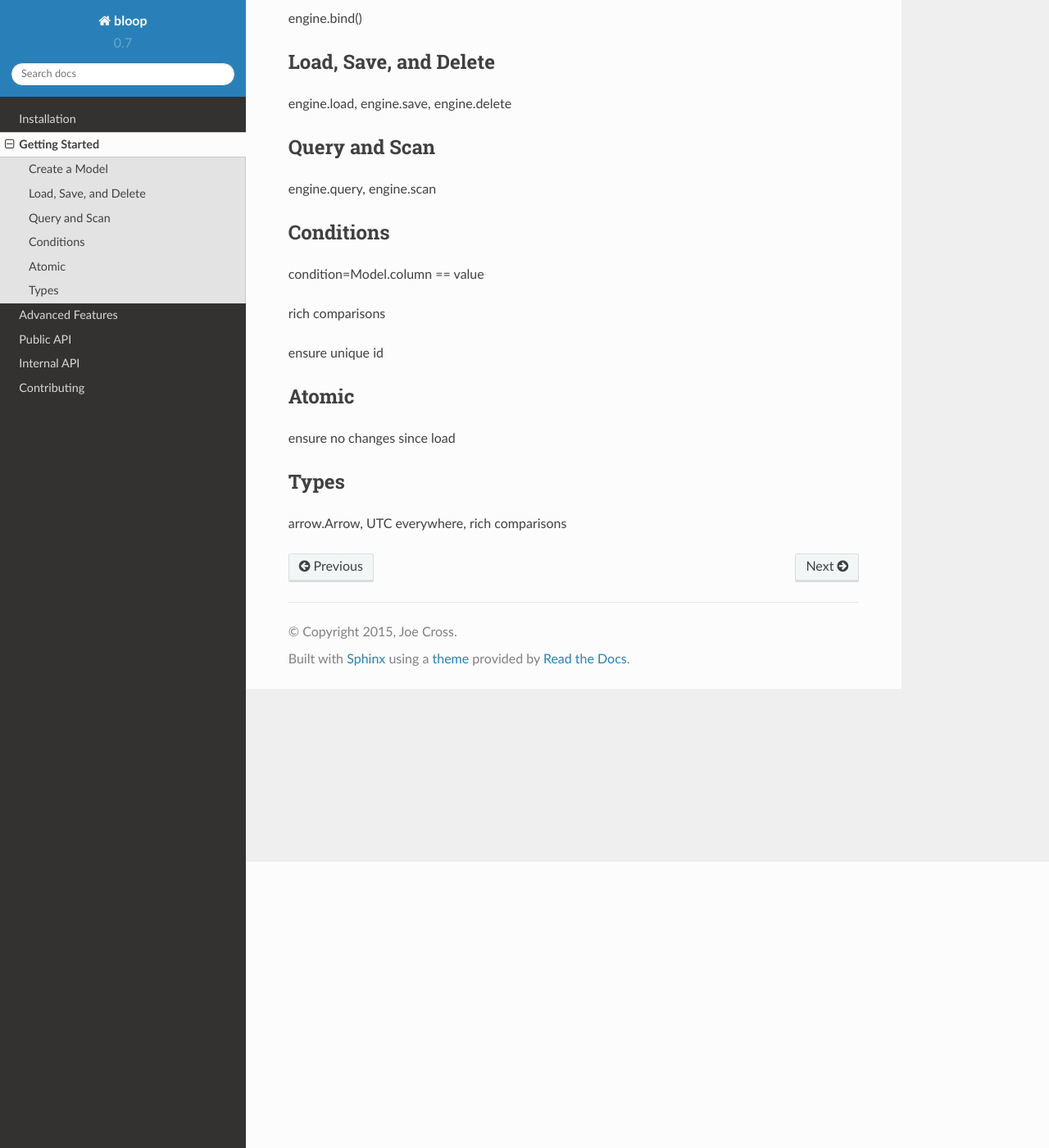
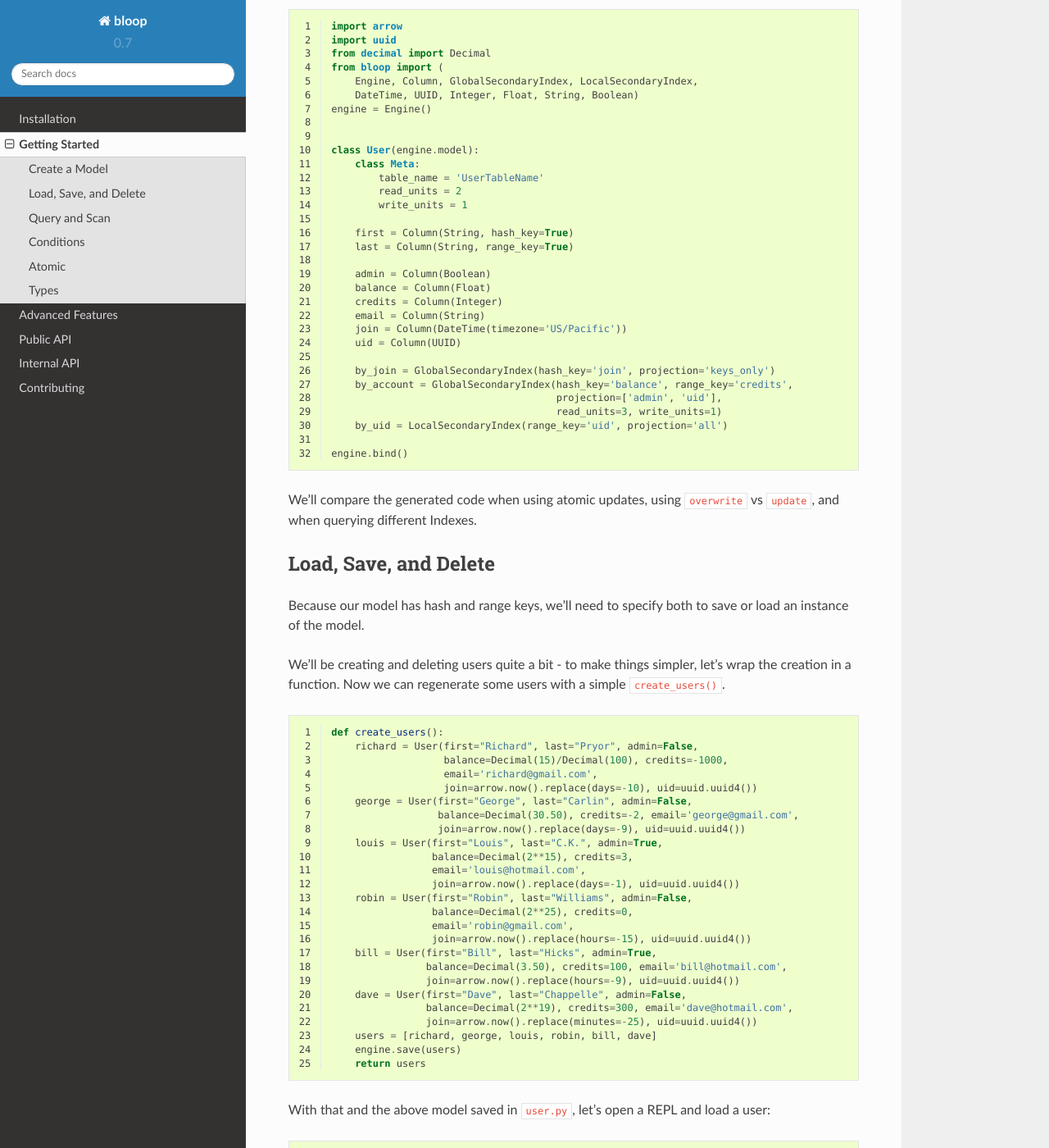
Before and after one commit to numberoverzero/bloop, a Sphinx documentation site: the page built from docs/user/getting_started.rst, in a window 1280 px wide and 1400 px high, scrolled down 349 px. Shown: the whole window at 82% size. Built offline with Sphinx 7.4.7 and the Read the Docs theme 2.0.0, drawn with Linux system fonts in a browser that asks for light colours; some of the changed text lies outside the part shown.

Commit message:
Fill out Getting_Started sections Create, Load, Save, Delete

```diff
--- a/docs/user/advanced.rst
+++ b/docs/user/advanced.rst
@@ -5,6 +5,8 @@ Prefetch and Strict
 -------------------
 
 engine.config['prefetch'] = 'all'
+
+.. _engine-contexts:
 
 Engine Contexts
 ---------------
--- /dev/null
+++ b/docs/user/code/delete_repl.txt
@@ -0,0 +1,18 @@
+>>> engine.delete(richard)
+>>> richard = User(first="Richard", last="Pryor")
+>>> # This load will fail
+... engine.load(richard)
+Traceback (most recent call last):
+  File "<stdin>", line 1, in <module>
+  File ".../bloop/engine.py", line 241, in load
+    raise bloop.exceptions.NotModified("load", objs_by_key.values())
+bloop.exceptions.NotModified: Failed to modify some obects during load
+>>> # Now let's check out that exception
+... import bloop
+>>> try:
+...     engine.load(richard)
+... except bloop.NotModified as exception:
+...     exc = exception
+...
+>>> exc.objects
+[User(last='Pryor', first='Richard')]
--- /dev/null
+++ b/docs/user/code/load_repl.txt
@@ -0,0 +1,9 @@
+>>> from user import *
+>>> richard, *others = create_users()
+>>> richard.uid
+UUID('127093a0-e099-4c2e-b9cd-574f321e2710')
+>>> # Load the same object
+... also_richard = User(first="Richard", last="Pryor")
+>>> engine.load(also_richard)
+>>> richard.uid == also_richard.uuid
+True
--- /dev/null
+++ b/docs/user/code/save_repl.txt
@@ -0,0 +1,8 @@
+>>> george = others.pop(0)
+>>> with engine.context(persist="overwrite") as overwrite:
+...     overwrite.save([also_richard, george])
+...
+>>> # Make sure they're both persisted
+... engine.load([george, richard])
+>>> richard.uid == also_richard.uid
+True
--- /dev/null
+++ b/docs/user/code/user.py
@@ -0,0 +1,59 @@
+import arrow
+import uuid
+from decimal import Decimal
+from bloop import (
+    Engine, Column, GlobalSecondaryIndex, LocalSecondaryIndex,
+    DateTime, UUID, Integer, Float, String, Boolean)
+engine = Engine()
+
+
+class User(engine.model):
+    class Meta:
+        table_name = 'UserTableName'
+        read_units = 2
+        write_units = 1
+
+    first = Column(String, hash_key=True)
+    last = Column(String, range_key=True)
+
+    admin = Column(Boolean)
+    balance = Column(Float)
+    credits = Column(Integer)
+    email = Column(String)
+    join = Column(DateTime(timezone='US/Pacific'))
+    uid = Column(UUID)
+
+    by_join = GlobalSecondaryIndex(hash_key='join', projection='keys_only')
+    by_account = GlobalSecondaryIndex(hash_key='balance', range_key='credits',
+                                      projection=['admin', 'uid'],
+                                      read_units=3, write_units=1)
+    by_uid = LocalSecondaryIndex(range_key='uid', projection='all')
+
+engine.bind()
+
+
+def create_users():
+    richard = User(first="Richard", last="Pryor", admin=False,
+                   balance=Decimal(15)/Decimal(100), credits=-1000,
+                   email='richard@gmail.com',
+                   join=arrow.now().replace(days=-10), uid=uuid.uuid4())
+    george = User(first="George", last="Carlin", admin=False,
+                  balance=Decimal(30.50), credits=-2, email='george@gmail.com',
+                  join=arrow.now().replace(days=-9), uid=uuid.uuid4())
+    louis = User(first="Louis", last="C.K.", admin=True,
+                 balance=Decimal(2**15), credits=3,
+                 email='louis@hotmail.com',
+                 join=arrow.now().replace(days=-1), uid=uuid.uuid4())
+    robin = User(first="Robin", last="Williams", admin=False,
+                 balance=Decimal(2**25), credits=0,
+                 email='robin@gmail.com',
+                 join=arrow.now().replace(hours=-15), uid=uuid.uuid4())
+    bill = User(first="Bill", last="Hicks", admin=True,
+                balance=Decimal(3.50), credits=100, email='bill@hotmail.com',
+                join=arrow.now().replace(hours=-9), uid=uuid.uuid4())
+    dave = User(first="Dave", last="Chappelle", admin=False,
+                balance=Decimal(2**19), credits=300, email='dave@hotmail.com',
+                join=arrow.now().replace(minutes=-25), uid=uuid.uuid4())
+    users = [richard, george, louis, robin, bill, dave]
+    engine.save(users)
+    return users
--- a/docs/user/getting_started.rst
+++ b/docs/user/getting_started.rst
@@ -1,26 +1,69 @@
 Getting Started
 ===============
 
-Although this model may seem daunting at first, we'll be using it throughout
-this and later guides to demonstrate all of the available options, and how they
-affect the core engine functions.  By the end it should be easy to follow, and
-be a fair improvement over the `boto3 equivalent`_.
+It's recommended that you copy the `user model code`_ below and follow along.
 
-To help follow along, you can copy the model below from the `examples folder`_.
-
-
-.. _boto3 equivalent: https://gist.github.com/numberoverzero/c0fb8c521cac7bb4abe7#file-getting_started_raw-py
-.. _examples folder: https://github.com/numberoverzero/bloop/blob/master/examples/getting_started.py
+.. _user model code: https://github.com/numberoverzero/bloop/docs/user/code/user.py
 
 Create a Model
 --------------
 
-engine.bind()
+We'll be using this model throughout this and later guides to demonstrate all
+of the available options, and how they affect the core engine functions.  By
+the end it should be easy to follow, and be a fair improvement over the
+`boto3 equivalent`_ to generate this table.
+
+.. _boto3 equivalent: https://gist.github.com/numberoverzero/c0fb8c521cac7bb4abe7#file-getting_started_raw-py
+
+.. literalinclude:: code/user.py
+    :language: python
+    :lines: 1-32
+    :linenos:
+
+We'll compare the generated code when using atomic updates, using ``overwrite``
+vs ``update``, and when querying different Indexes.
 
 Load, Save, and Delete
 ----------------------
 
-engine.load, engine.save, engine.delete
+Because our model has hash and range keys, we'll need to specify both to save
+or load an instance of the model.
+
+We'll be creating and deleting users quite a bit - to make things simpler,
+let's wrap the creation in a function.  Now we can regenerate some users with a
+simple ``create_users()``.
+
+.. literalinclude:: code/user.py
+    :lines: 35-59
+    :linenos:
+
+With that and the above model saved in ``user.py``, let's open a REPL and
+load a user:
+
+.. literalinclude:: code/load_repl.txt
+
+And delete a user.  Trying to load that user after deletion will raise an
+exception:
+
+.. literalinclude:: code/delete_repl.txt
+
+We can fix this by saving ``also_richard`` back again.  However, we need to
+use an overwrite instead of an update, since that object still thinks it has
+the latest version:
+
+.. literalinclude:: code/save_repl.txt
+
+(Don't worry about the ``engine.context`` for now - this is covered later in
+:ref:`engine-contexts`)
+
+Note that we saved two users at once.  ``load``, ``save``, and ``delete`` take
+either a single instance of a model, or an iterable of models.  It's safe
+(although unnecessary) to include the same instance (or two instances with
+equivalent keys) more than once.
+
+We're currently only working with a single model ``User``, but instances of
+different models can be modified in the same call - there is no need to batch
+changes by model type.
 
 Query and Scan
 --------------
```
Also changed, not shown: 2 other files.
